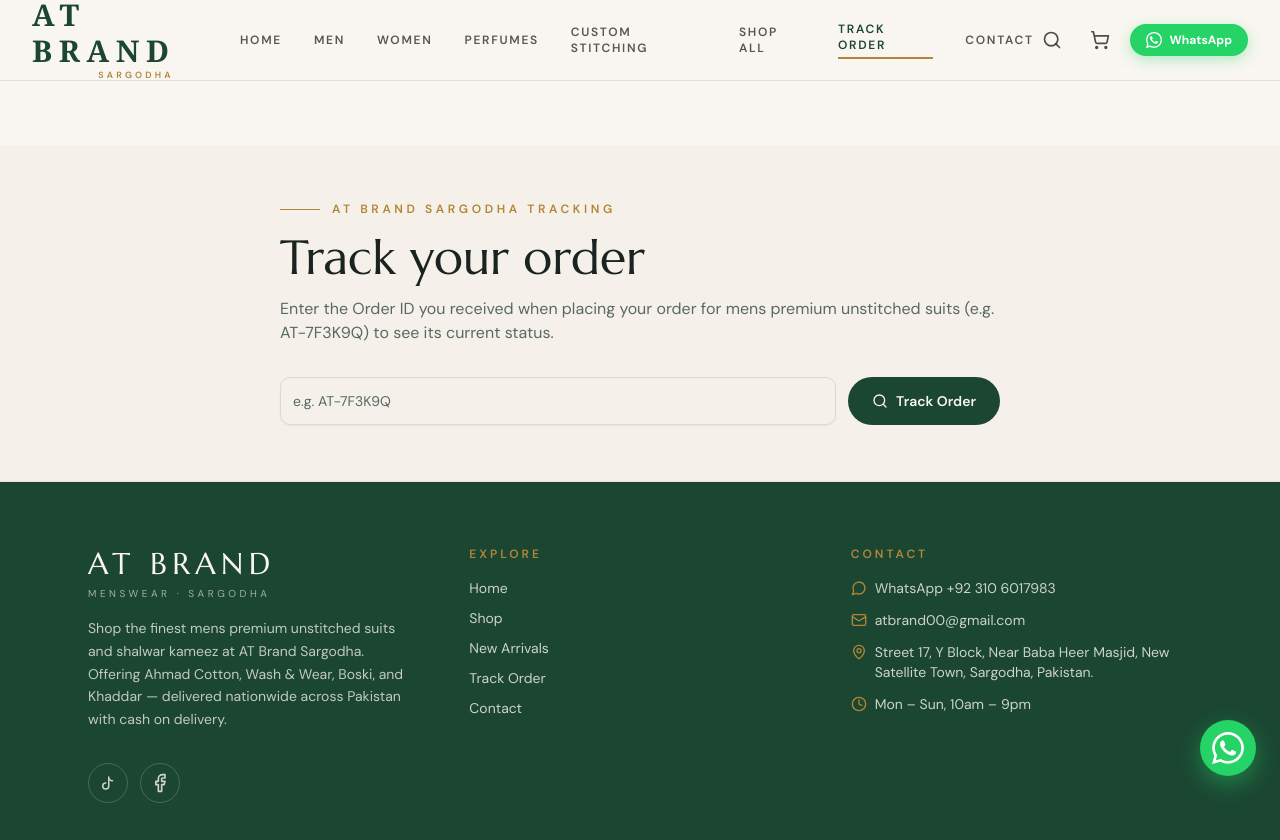
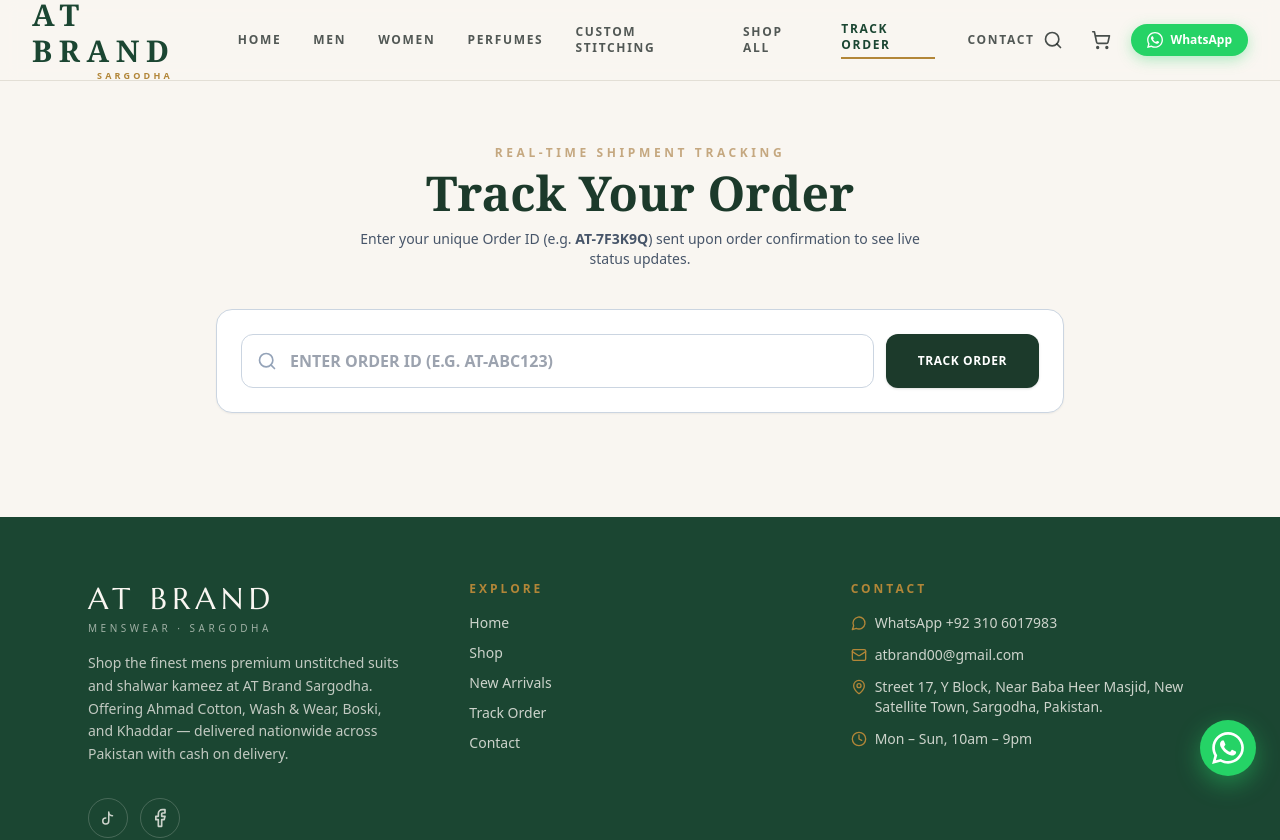
Before and after one commit to mhussain-codes/atbrand-backend, a React (Vite) app in the folder apps/web/: page /track-order in a window 1280 px wide. Shown: the top 840 px of the page. Built offline with nearby package versions, Linux system fonts and the light colour scheme; the HTML template or start-up script is replaced by a standard one.

Commit message:
Enhance live order tracking with stepper & courier info and add Hostinger Apache .htaccess

```diff
--- a/apps/web/src/pages/TrackOrderPage.jsx
+++ b/apps/web/src/pages/TrackOrderPage.jsx
@@ -1,74 +1,259 @@
-import React, { useState } from 'react';
+import React, { useState, useEffect } from 'react';
+import { useSearchParams, Link } from 'react-router-dom';
 import { Helmet } from 'react-helmet';
-import { Search, Package, Truck, CheckCircle2, Clock, MessageCircle } from 'lucide-react';
+import { Search, Package, Truck, CheckCircle2, Clock, XCircle, AlertCircle, Phone } from 'lucide-react';
 import Header from '@/components/Header';
 import Footer from '@/components/Footer';
 import Reveal from '@/components/Reveal';
-import { Input } from '@/components/ui/input';
 import { trackOrder, STATUS_FLOW, statusIndex } from '@/lib/orders';
 import { formatPKR, openWhatsApp, WHATSAPP_NUMBER_DISPLAY } from '@/lib/whatsapp';
 
 const STAGES = [
-  { icon: Clock, label: 'Pending' },
-  { icon: CheckCircle2, label: 'Confirmed' },
-  { icon: Truck, label: 'Dispatched' },
-  { icon: Package, label: 'Delivered' },
+  { key: 'Pending', icon: Clock, label: 'Order Placed', desc: 'Received & awaiting verification' },
+  { key: 'Confirmed', icon: CheckCircle2, label: 'Confirmed', desc: 'Fabric inspected & packed' },
+  { key: 'Dispatched', icon: Truck, label: 'Dispatched', desc: 'Handed over to courier' },
+  { key: 'Delivered', icon: Package, label: 'Delivered', desc: 'Delivered to your doorstep' },
 ];
 
 export default function TrackOrderPage() {
-  const [orderId, setOrderId] = useState('');
+  const [searchParams] = useSearchParams();
+  const [orderId, setOrderId] = useState(searchParams.get('id') || '');
   const [result, setResult] = useState(null);
   const [searched, setSearched] = useState(false);
   const [loading, setLoading] = useState(false);
+  const [notFound, setNotFound] = useState(false);
 
-  const lookup = async (e) => {
-    e.preventDefault();
-    if (!orderId.trim()) return;
+  const lookup = async (idToSearch) => {
+    const id = (idToSearch || orderId).trim();
+    if (!id) return;
     setLoading(true);
     setSearched(true);
+    setNotFound(false);
     try {
-      const record = await trackOrder(orderId);
-      setResult(record);
+      const record = await trackOrder(id);
+      if (record && record.order_number) {
+        setResult(record);
+        setNotFound(false);
+      } else {
+        setResult(null);
+        setNotFound(true);
+      }
     } catch {
       setResult(null);
+      setNotFound(true);
     } finally {
       setLoading(false);
     }
   };
 
+  useEffect(() => {
+    const idFromUrl = searchParams.get('id');
+    if (idFromUrl) {
+      setOrderId(idFromUrl);
+      lookup(idFromUrl);
+    }
+  }, [searchParams]);
+
+  const isCancelled = result && result.status === 'Cancelled';
   const currentStage = result ? statusIndex(result.status) : -1;
 
   return (
-    <div className="min-h-screen bg-background text-foreground">
+    <div className="min-h-screen bg-background text-foreground font-sans">
       <Helmet>
-        <title>Track Order AT Brand Sargodha | Mens Premium Unstitched Suits</title>
-        <meta name="description" content="Track your AT Brand Sargodha order status. Enter your Order ID to get live delivery updates for your mens premium unstitched suits and shalwar kameez." />
+        <title>Track Order | AT BRAND Sargodha</title>
+        <meta
+          name="description"
+          content="Live tracking for your AT BRAND Sargodha order. Check dispatch status, courier tracking, and delivery progress."
+        />
       </Helmet>
+
       <Header />
-      <main className="pt-16">
-        <section className="border-b border-border/60 bg-secondary/40 py-14">
-          <div className="mx-auto max-w-3xl px-4 sm:px-6">
-            <Reveal>
-              <p className="flex items-center gap-3 text-xs font-semibold uppercase tracking-[0.3em] text-accent">
-                <span className="h-px w-10 bg-accent" />
-                AT Brand Sargodha Tracking
-              </p>
-              <h1 className="mt-4 font-display text-4xl text-foreground sm:text-5xl">Track your order</h1>
-              <p className="mt-4 text-muted-foreground">
-                Enter the Order ID you received when placing your order for mens premium unstitched suits (e.g. AT-7F3K9Q) to see its current status.
-              </p>
-            </Reveal>
 
-            <form onSubmit={lookup} className="mt-8 flex flex-col gap-3 sm:flex-row">
-              <Input value={orderId} onChange={(e) => setOrderId(e.target.value)} placeholder="e.g. AT-7F3K9Q" className="h-12 flex-1 text-base" autoComplete="off" />
-              <button type="submit" disabled={loading} className="inline-flex h-12 items-center justify-center gap-2 rounded-full bg-primary px-6 text-sm font-semibold text-primary-foreground transition hover:bg-primary/90 active:scale-[0.98] disabled:opacity-60">
-                <Search className="h-4 w-4" />
-                {loading ? 'Searching…' : 'Track Order'}
+      <main className="py-12 sm:py-16">
+        <div className="mx-auto max-w-4xl px-4 sm:px-6">
+          {/* Header Section */}
+          <div className="text-center mb-10">
+            <p className="text-xs font-bold uppercase tracking-[0.3em] text-[#C5A880]">
+              Real-Time Shipment Tracking
+            </p>
+            <h1 className="mt-2 font-serif text-3xl font-extrabold text-[#1C3A2B] sm:text-5xl">
+              Track Your Order
+            </h1>
+            <p className="mx-auto mt-3 max-w-xl text-sm font-medium text-slate-600">
+              Enter your unique Order ID (e.g. <b>AT-7F3K9Q</b>) sent upon order confirmation to see live status updates.
+            </p>
+          </div>
+
+          {/* Search Box */}
+          <div className="rounded-2xl border border-slate-300 bg-white p-6 shadow-sm mb-10">
+            <form onSubmit={(e) => { e.preventDefault(); lookup(); }} className="flex flex-col sm:flex-row gap-3">
+              <div className="relative flex-1">
+                <Search className="absolute left-4 top-1/2 h-5 w-5 -translate-y-1/2 text-slate-400" />
+                <input
+                  type="text"
+                  required
+                  placeholder="Enter Order ID (e.g. AT-ABC123)"
+                  value={orderId}
+                  onChange={(e) => setOrderId(e.target.value)}
+                  className="w-full rounded-xl border border-slate-300 bg-white py-3.5 pl-12 pr-4 text-base font-bold text-slate-900 focus:border-[#1C3A2B] focus:outline-none uppercase"
+                />
+              </div>
+              <button
+                type="submit"
+                disabled={loading}
+                className="inline-flex items-center justify-center gap-2 rounded-xl bg-[#1C3A2B] px-8 py-3.5 text-xs font-extrabold uppercase tracking-wider text-white shadow hover:opacity-95 disabled:opacity-50 transition"
+              >
+                {loading ? 'Verifying...' : 'Track Order'}
               </button>
             </form>
           </div>
-        </section>
+
+          {/* Order Details & Stepper */}
+          {result && (
+            <div className="rounded-2xl border border-slate-300 bg-white p-6 sm:p-8 shadow-sm">
+              {/* Top Order Summary Bar */}
+              <div className="flex flex-wrap items-center justify-between gap-4 border-b border-slate-200 pb-6 mb-8">
+                <div>
+                  <span className="text-xs font-bold uppercase tracking-wider text-slate-500">Order Reference</span>
+                  <h2 className="font-mono text-2xl font-black text-[#1C3A2B]">{result.order_number}</h2>
+                  <p className="text-xs font-semibold text-slate-600 mt-1">
+                    Customer: <b className="text-slate-900">{result.customer_name}</b> · {result.city || 'Sargodha'}
+                  </p>
+                </div>
+
+                <div className="text-right">
+                  <span className="text-xs font-bold uppercase tracking-wider text-slate-500">Current Status</span>
+                  <div className="mt-1">
+                    {isCancelled ? (
+                      <span className="inline-flex items-center gap-1.5 rounded-full bg-red-100 px-4 py-1.5 text-xs font-black text-red-700">
+                        <XCircle className="h-4 w-4" /> Cancelled
+                      </span>
+                    ) : (
+                      <span className="inline-flex items-center gap-1.5 rounded-full bg-emerald-100 px-4 py-1.5 text-xs font-black text-emerald-800">
+                        <CheckCircle2 className="h-4 w-4" /> {result.status}
+                      </span>
+                    )}
+                  </div>
+                </div>
+              </div>
+
+              {/* Courier Information if available */}
+              {(result.courier_name || result.tracking_number) && (
+                <div className="rounded-xl border border-blue-200 bg-blue-50/70 p-4 mb-8 text-xs text-blue-950 font-semibold flex items-center justify-between">
+                  <div>
+                    <span className="text-blue-600 block text-[10px] uppercase font-bold">Courier Partner</span>
+                    <span className="text-sm font-extrabold">{result.courier_name || 'TCS / Leopards'}</span>
+                  </div>
+                  {result.tracking_number && (
+                    <div>
+                      <span className="text-blue-600 block text-[10px] uppercase font-bold">Courier Tracking #</span>
+                      <span className="text-sm font-mono font-extrabold text-blue-900">{result.tracking_number}</span>
+                    </div>
+                  )}
+                </div>
+              )}
+
+              {/* Interactive Status Stepper */}
+              {!isCancelled ? (
+                <div className="py-4 mb-8">
+                  <div className="grid grid-cols-2 sm:grid-cols-4 gap-4 relative">
+                    {STAGES.map((stg, idx) => {
+                      const Icon = stg.icon;
+                      const isCompleted = idx <= currentStage;
+                      const isCurrent = idx === currentStage;
+
+                      return (
+                        <div key={stg.key} className="flex flex-col items-center text-center">
+                          <div
+                            className={`flex h-12 w-12 items-center justify-center rounded-full border-2 transition-all ${
+                              isCompleted
+                                ? 'border-[#1C3A2B] bg-[#1C3A2B] text-white shadow-md'
+                                : 'border-slate-300 bg-slate-100 text-slate-400'
+                            } ${isCurrent ? 'ring-4 ring-[#C5A880]/40 scale-105' : ''}`}
+                          >
+                            <Icon className="h-6 w-6" />
+                          </div>
+                          <span className={`mt-3 text-xs font-black uppercase tracking-wider ${isCompleted ? 'text-[#1C3A2B]' : 'text-slate-400'}`}>
+                            {stg.label}
+                          </span>
+                          <span className="text-[11px] font-medium text-slate-500 mt-0.5">
+                            {stg.desc}
+                          </span>
+                        </div>
+                      );
+                    })}
+                  </div>
+                </div>
+              ) : (
+                <div className="rounded-xl bg-red-50 p-5 border border-red-200 text-center mb-8">
+                  <AlertCircle className="mx-auto h-8 w-8 text-red-600 mb-2" />
+                  <p className="text-sm font-bold text-red-800">This order has been cancelled</p>
+                  <p className="text-xs text-red-600 mt-1">If you have any questions or would like to reactivate this order, please contact our helpline.</p>
+                </div>
+              )}
+
+              {/* Order Items Breakdown */}
+              <div className="border-t border-slate-200 pt-6">
+                <h3 className="font-extrabold text-slate-900 text-sm mb-4">Purchased Items</h3>
+                <div className="divide-y divide-slate-100 mb-4">
+                  {Array.isArray(result.items) && result.items.length > 0 ? (
+                    result.items.map((it, i) => (
+                      <div key={i} className="flex justify-between py-2.5 text-xs font-semibold">
+                        <span className="text-slate-800">
+                          {it.name || it.product_name} {it.selectedColor ? `(${it.selectedColor})` : ''} × {it.quantity || 1}
+                        </span>
+                        <span className="font-bold text-slate-900">{formatPKR(it.price * (it.quantity || 1))}</span>
+                      </div>
+                    ))
+                  ) : (
+                    <div className="flex justify-between py-2 text-xs font-semibold">
+                      <span className="text-slate-800">{result.product_name || 'Men’s Unstitched Suit'}</span>
+                      <span className="font-bold text-slate-900">{formatPKR(result.total_amount || result.price)}</span>
+                    </div>
+                  )}
+                </div>
+
+                <div className="flex justify-between border-t border-slate-200 pt-3 text-sm font-black text-slate-900">
+                  <span>Total (Cash on Delivery):</span>
+                  <span>{formatPKR(result.total_amount || result.price)}</span>
+                </div>
+              </div>
+
+              {/* Help & Contact Support */}
+              <div className="mt-8 flex flex-col sm:flex-row items-center justify-between gap-4 rounded-xl bg-slate-50 p-4 border border-slate-200 text-xs">
+                <span className="font-semibold text-slate-700">Need assistance with your delivery?</span>
+                <button
+                  onClick={() => openWhatsApp(`Assalam-o-Alaikum! I need an update regarding my Order ID: ${result.order_number}`)}
+                  className="inline-flex items-center gap-2 rounded-full bg-[#25D366] px-5 py-2 text-xs font-bold text-white shadow hover:bg-[#20ba59]"
+                >
+                  <Phone className="h-3.5 w-3.5" />
+                  Chat on WhatsApp
+                </button>
+              </div>
+            </div>
+          )}
+
+          {/* Not Found State */}
+          {searched && notFound && !loading && (
+            <div className="rounded-2xl border border-dashed border-slate-300 bg-white p-10 text-center shadow-sm">
+              <AlertCircle className="mx-auto h-12 w-12 text-amber-500 mb-3" />
+              <h3 className="font-bold text-slate-900 text-lg">Order Not Found</h3>
+              <p className="mx-auto mt-2 max-w-md text-xs text-slate-600 leading-relaxed">
+                We couldn't locate an active order matching <b>"{orderId}"</b>. Please double-check your Order Reference ID from WhatsApp or SMS.
+              </p>
+              <div className="mt-6 flex justify-center gap-3">
+                <button
+                  onClick={() => openWhatsApp(`Assalam-o-Alaikum! Could you please help me track my order? ID: ${orderId}`)}
+                  className="rounded-full bg-[#25D366] px-6 py-2.5 text-xs font-bold text-white shadow"
+                >
+                  Contact Support on WhatsApp
+                </button>
+              </div>
+            </div>
+          )}
+        </div>
       </main>
+
       <Footer />
     </div>
   );
```
Also changed, not shown: 1 other file (tests, documents, lock files or other folders).
